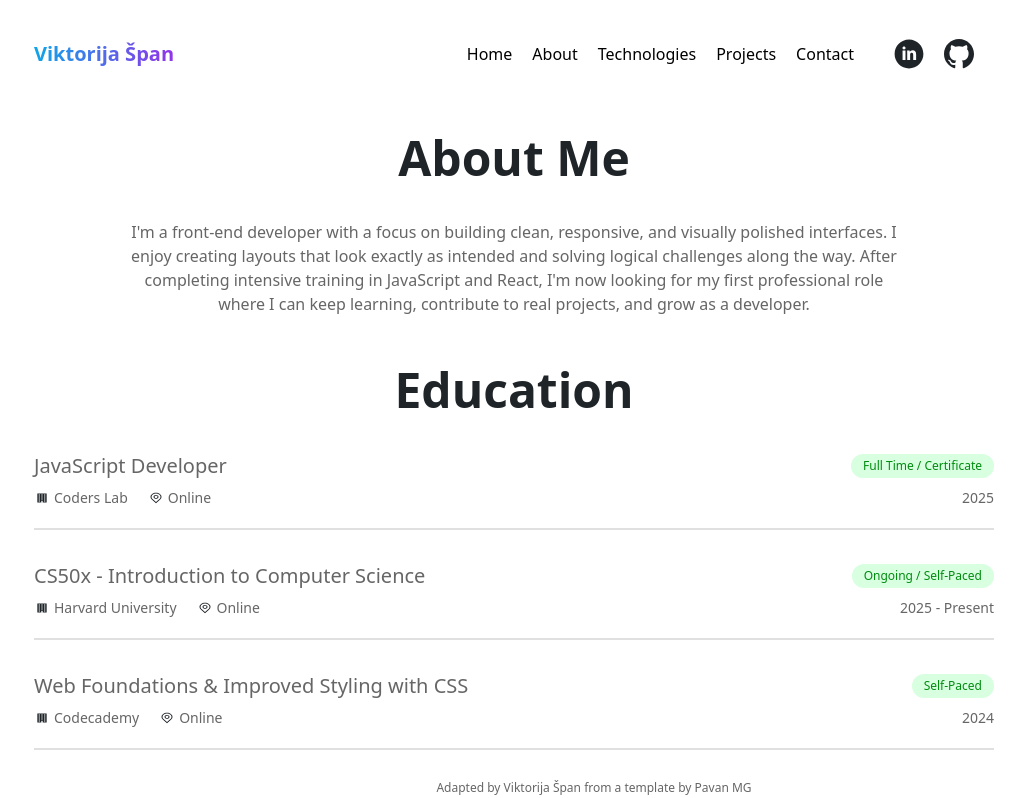
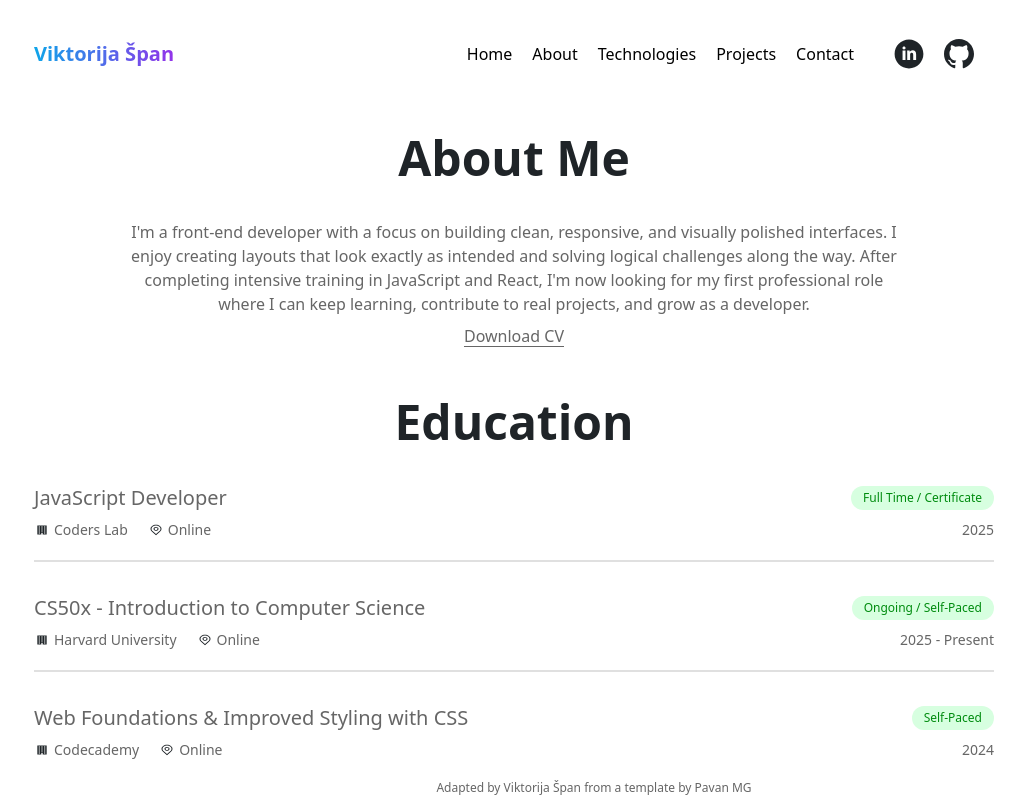
Before and after one commit to vikspan/vikspan.github.io, a React (Create React App) app: page /#/about in a window 1280 px wide. Shown: the top 798 px of the page, without its empty margins (126-1151 px from the left). Built offline with nearby package versions, Linux system fonts and the light colour scheme.

Commit message:
add cv with link

```diff
--- a/src/Pages/About.js
+++ b/src/Pages/About.js
@@ -9,7 +9,20 @@ function About() {
         <h1 className="text-center text-2xl text-dark-heading dark:text-light-heading md:text-4xl xl:text-5xl xl:leading-tight font-bold">
           About Me
         </h1>
-        <p className="text-content text-center py-8 mx-auto lg:max-w-3xl">{personalDetails.about}</p>
+        <p className="text-content text-center pt-8 mx-auto lg:max-w-3xl">
+          {personalDetails.about}
+        </p>
+        <p className="text-content text-center pt-2 pb-8 mx-auto lg:max-w-3xl">
+          <a
+            href="/assets/viktorija-span-cv.pdf"
+            target="_blank"
+            rel="noopener noreferrer"
+            className="underline decoration-offset-10 hover:no-underline transition"
+            style={{textUnderlineOffset: '4px'}}
+          >
+            Download CV
+          </a>
+        </p>
       </section>
       <section className="hidden">
         <h1 className="text-center text-2xl text-dark-heading dark:text-light-heading md:text-4xl xl:text-5xl xl:leading-tight font-bold">
```
Also changed, not shown: 1 other file (tests, documents, lock files or other folders).
